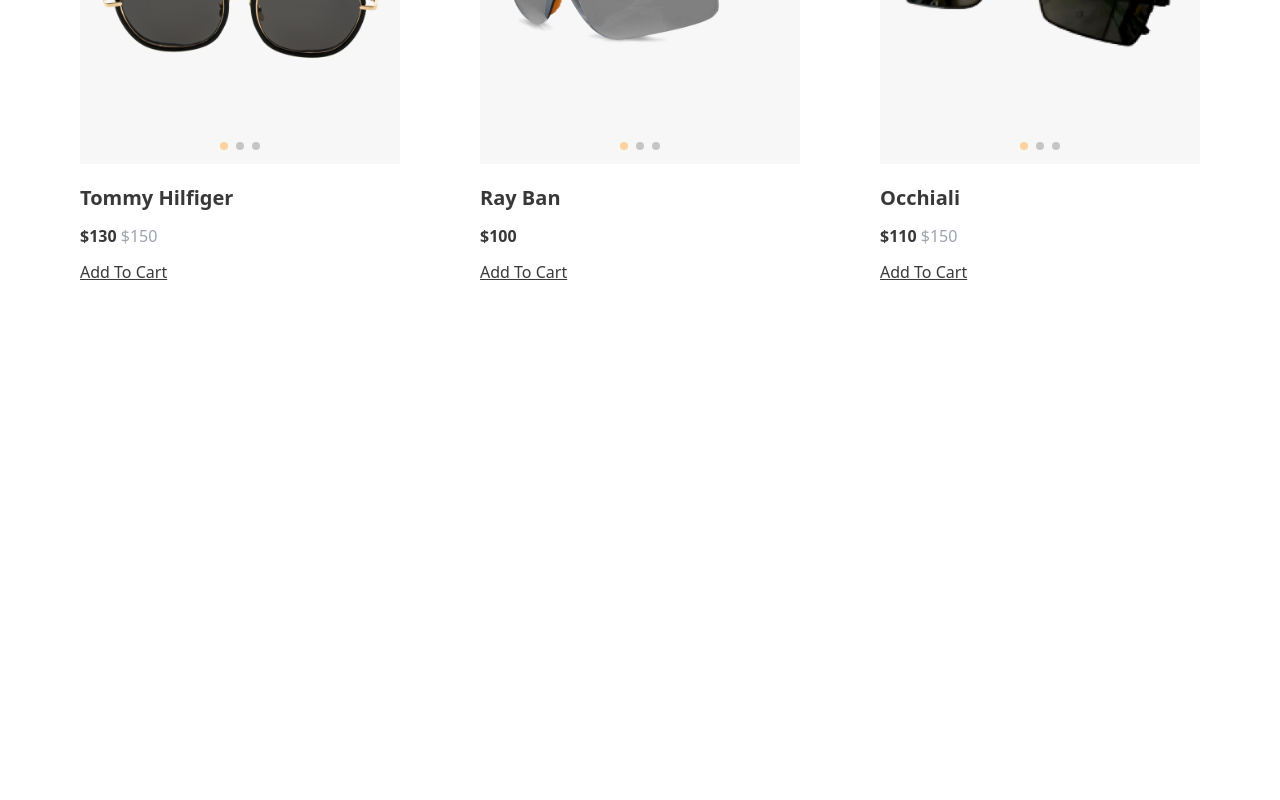
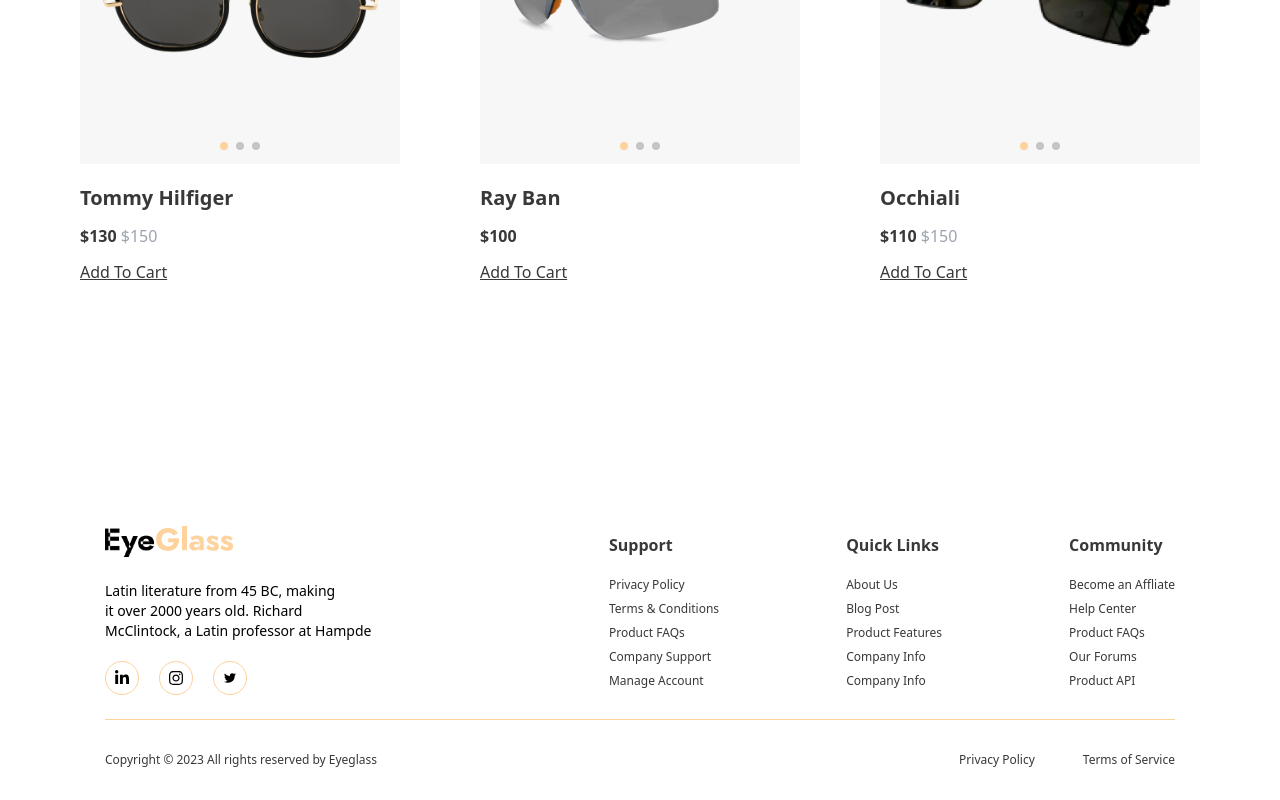
Before and after one commit to AH-Ratul/eyeglassChallange, a React (Vite) app: page / in a window 1280 px wide. Shown: the part 3504-4304 px from the top of the page. Before the commit the page ends 3824 px from the top, so only its background shows below. Built offline with nearby package versions, Linux system fonts and the light colour scheme.

Commit message:
footer updates

```diff
--- a/src/components/Footer/Footer.jsx
+++ b/src/components/Footer/Footer.jsx
@@ -1,11 +1,94 @@
-import React from 'react';
+import React from "react";
+import { allIcons } from "../../data/All-Icons";
+import logo from "../../../public/Logo.png";
 
 const Footer = () => {
-    return (
-        <main className='hidden md:block'>
+  const { instagram, linkedin, twitter } = allIcons;
+  return (
+    <main className="hidden md:block absolute top-[4000px]">
+      {/* footer elements */}
+      <seciton className="flex justify-center items-center gap-44">
+        <div>
+          <img src={logo} alt="logo" className="w-32" />
+          <p className="text-balance text-sm w-[328px] mt-6">
+            Latin literature from 45 BC, making it over 2000 years old. Richard
+            McClintock, a Latin professor at Hampde
+          </p>
+          <div className="flex gap-5 mt-5">
+            <a
+              href="#"
+              className="border border-crm1 rounded-full text-base p-2"
+            >
+              {linkedin}
+            </a>
+            <a
+              href="#"
+              className="border border-crm1 rounded-full text-base p-2"
+            >
+              {instagram}
+            </a>
+            <a
+              href="#"
+              className="border border-crm1 rounded-full text-base p-2"
+            >
+              {twitter}
+            </a>
+          </div>
+        </div>
 
-        </main>
-    );
+        {/* links division */}
+        <div className=" text-textH1 flex gap-[127px]  ">
+          {/* support */}
+          <div>
+            <h1 className="font-bold mb-5">Support</h1>
+            <ul className="text-xs flex flex-col gap-2">
+              <li>Privacy Policy</li>
+              <li>Terms & Conditions</li>
+              <li>Product FAQs</li>
+              <li>Company Support</li>
+              <li>Manage Account</li>
+            </ul>
+          </div>
+
+          {/* quick links */}
+          <div>
+            <h1 className="font-bold mb-5">Quick Links</h1>
+            <ul className="text-xs flex flex-col gap-2">
+              <li>About Us</li>
+              <li>Blog Post</li>
+              <li>Product Features</li>
+              <li>Company Info</li>
+              <li>Company Info</li>
+            </ul>
+          </div>
+
+          {/* community */}
+          <div>
+            <h1 className="font-bold mb-5">Community</h1>
+            <ul className="text-xs flex flex-col gap-2">
+              <li>Become an Affliate</li>
+              <li>Help Center</li>
+              <li>Product FAQs</li>
+              <li>Our Forums</li>
+              <li>Product API</li>
+            </ul>
+          </div>
+        </div>
+      </seciton>
+
+      {/* copyright section */}
+      <seciton>
+        <div className="border-b my-6 border-b-crm1"></div>
+        <div className="text-xs text-textH1 flex  gap-2 justify-between my-8 items-center">
+          <p>Copyright © 2023 All rights reserved by Eyeglass</p>
+          <div className="flex items-center gap-12">
+            <a href="#">Privacy Policy</a>
+            <a href="#">Terms of Service</a>
+          </div>
+        </div>
+      </seciton>
+    </main>
+  );
 };
 
 export default Footer;
```
